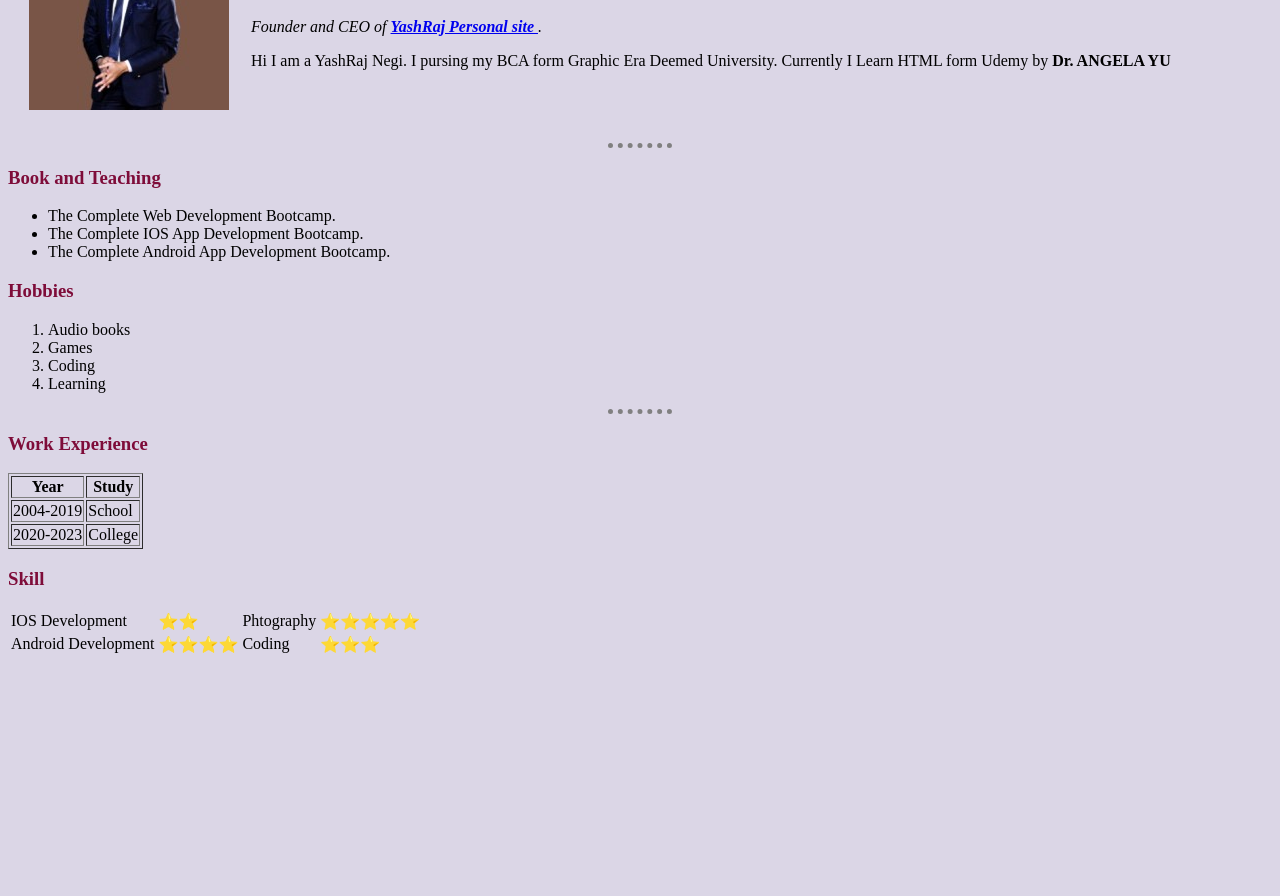
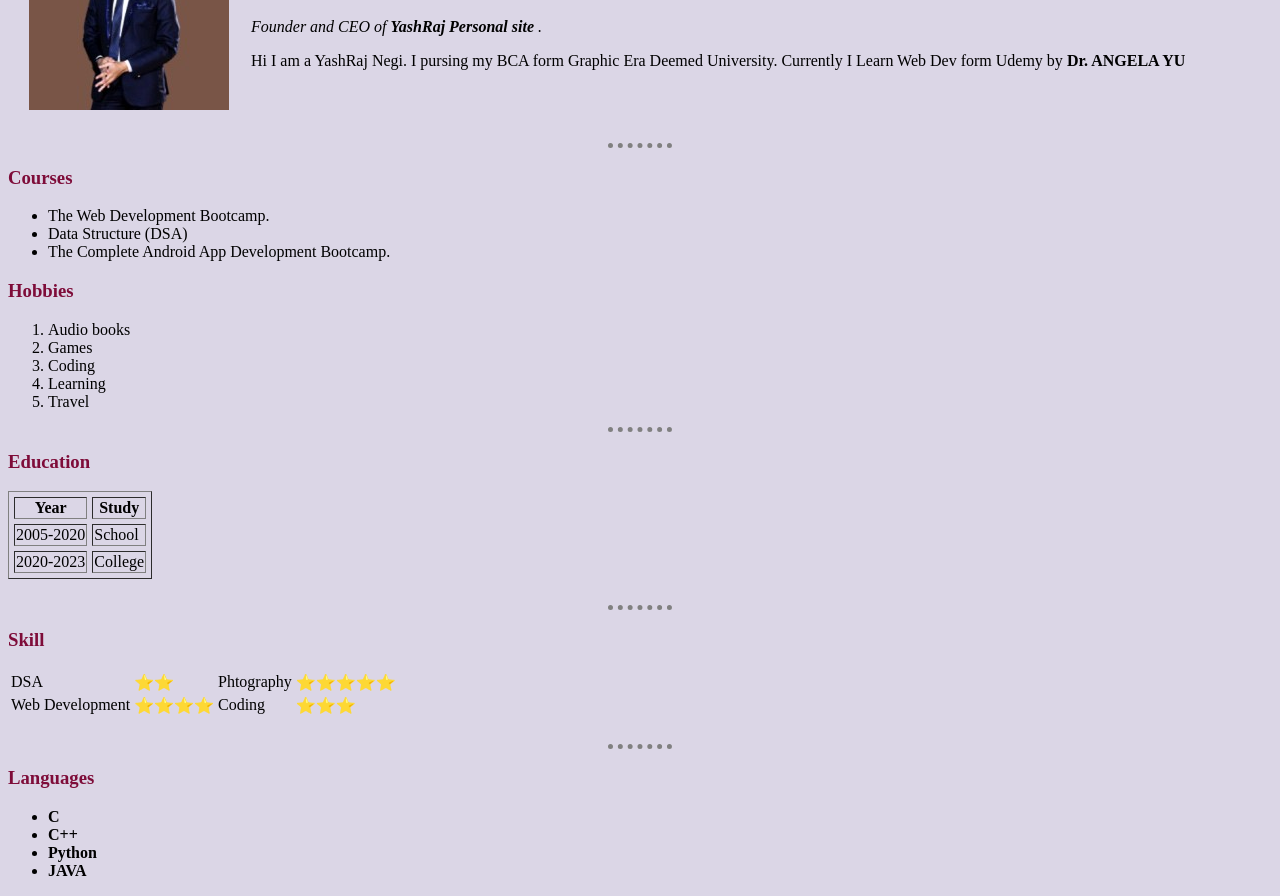
Before and after one commit to YashRajNegi/personal, a plain HTML site: page index.html in a window 1280 px wide. Shown: the part 119-1015 px from the top of the page. Before the commit the page ends 800 px from the top, so only its background shows below. Drawn offline with Linux system fonts and the light colour scheme.

Commit message:
Update index.html

```diff
--- a/index.html
+++ b/index.html
@@ -6,7 +6,6 @@
     <meta http-equiv="X-UA-Compatible" content="IE=edge">
     <meta name="viewport" content="width=device-width, initial-scale=1.0">
     <title>YashRaj Personal site</title>
-
     <link rel="stylesheet" href="styles.css">
     <link rel="icon" href="favicon.ico">
 </head>
@@ -17,18 +16,17 @@
             <td><img src="image/123.png" alt="YashRaj Picture"></td>
             <td>
                 <h1> YashRaj Negi </h1>
-                <p> <em> Founder and CEO of <strong><a href="https://www.w3schools.com/html/default.asp">
-                                YashRaj Personal site </a></strong> . </em> </p>
-                <p>Hi I am a YashRaj Negi. I pursing my BCA form Graphic Era Deemed University. Currently I Learn HTML form Udemy by <strong>Dr. ANGELA YU</strong></p>
+                <p> <em> Founder and CEO of <strong> YashRaj Personal site </strong>.</em> </p>
+                <p>Hi I am a YashRaj Negi. I pursing my BCA form Graphic Era Deemed University. Currently I Learn Web Dev form Udemy by <strong>Dr. ANGELA YU</strong></p>
             </td>
         </tr>
     </table>
 
     <hr>
-    <h3>Book and Teaching</h3>
+    <h3>Courses </h3>
     <ul>
-        <li>The Complete Web Development Bootcamp.</li>
-        <li>The Complete IOS App Development Bootcamp.</li>
+        <li>The Web Development Bootcamp.</li>
+        <li>Data Structure (DSA)</li>
         <li>The Complete Android App Development Bootcamp.</li>
     </ul>
     <h3>Hobbies</h3>
@@ -37,10 +35,11 @@
         <li> Games </li>
         <li> Coding </li>
         <li> Learning </li>
+        <li> Travel </li>
     </ol>
     <hr>
-    <h3>Work Experience</h3>
-    <table border="1">
+    <h3>Education</h3>
+    <table border="1" , cellspacing = "5">
         <thead>
             <tr>
                 <th>Year</th>
@@ -49,7 +48,7 @@
         </thead>
         <tbody>
             <tr>
-                <td>2004-2019</td>
+                <td>2005-2020</td>
                 <td>School</td>
             </tr>
             <tr>
@@ -58,23 +57,34 @@
             </tr>
         </tbody>
     </table>
+    <br>
+    <hr>
     <h3>Skill</h3>
     <table>
         <thead>
-            <td>IOS Development</td>
+            <td>DSA</td>
             <td>⭐⭐</td>
             <td>Phtography</td>
             <td>⭐⭐⭐⭐⭐</td>
         </thead>
         <tbody>
             <tr>
-                <td>Android Development</td>
+                <td>Web Development</td>
                 <td>⭐⭐⭐⭐</td>
                 <td>Coding</td>
                 <td>⭐⭐⭐</td>
             </tr>
         </tbody>
     </table>
+    <br>
+    <hr>
+    <h3>Languages</h3>
+    <ul>
+        <li><strong>C</strong></li>
+        <li><strong>C++</strong></li>
+        <li><strong>Python</strong></li>
+        <li><strong>JAVA</strong></li>
+    </ul>
 </body>
 
 </html>
```
